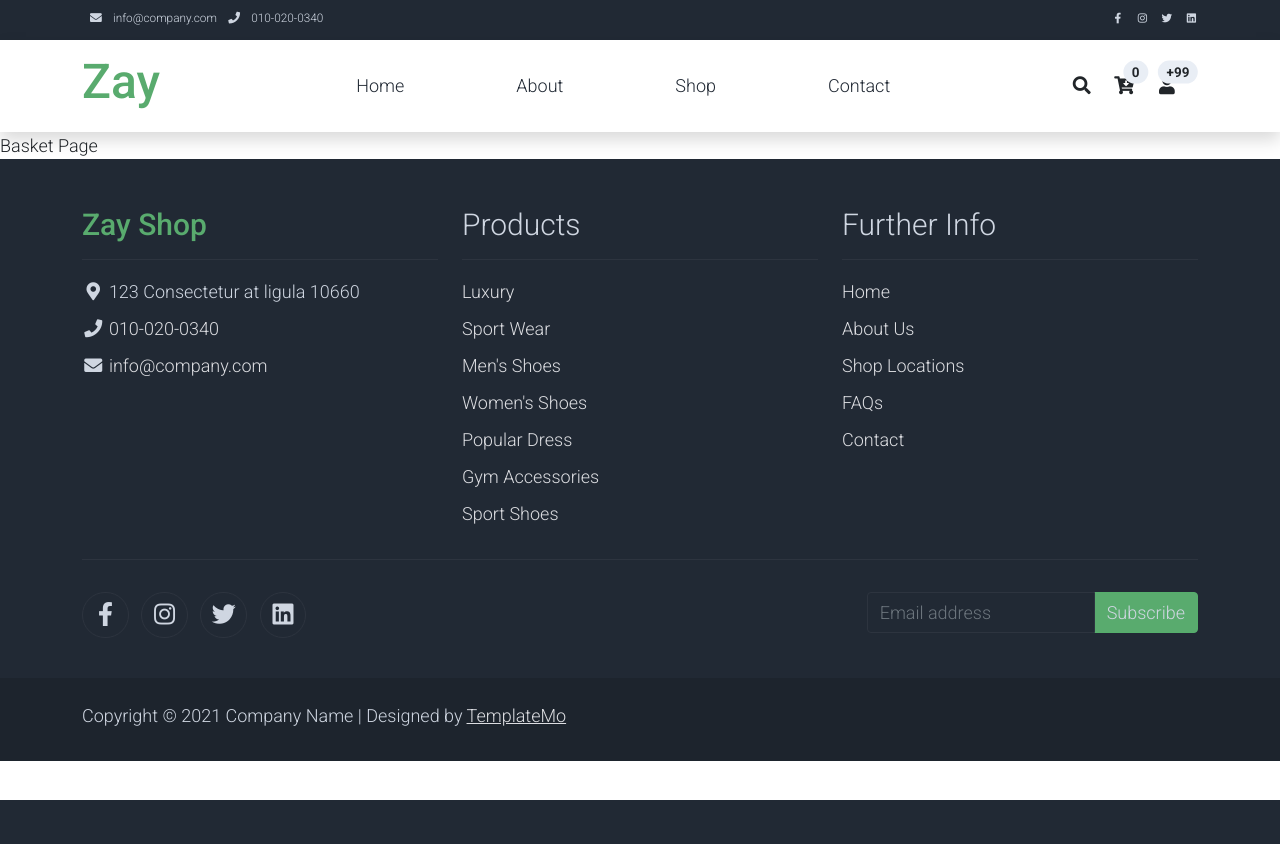
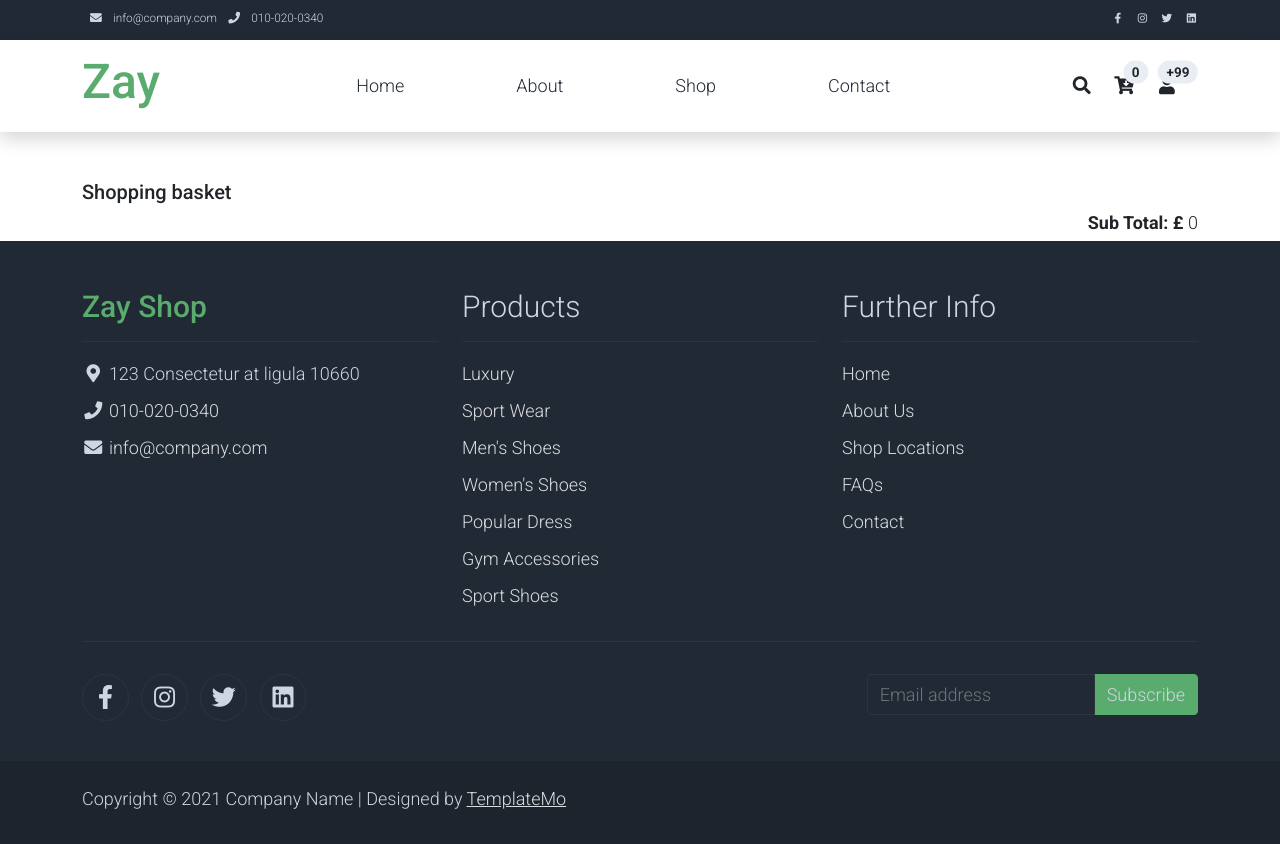
Before and after one commit to heltonteixeira92/ecommerce-store, a Django app: page /basket/ in a window 1280 px wide. Before the commit the page ends 800 px from the top, so only its background shows below. Run offline with Django 4.2, Linux system fonts and the light colour scheme; some libraries are stand-ins or nearby versions.

Commit message:
session data and basket

```diff
--- a/basket/basket.py
+++ b/basket/basket.py
@@ -1,3 +1,6 @@
+from store.models import Product
+from decimal import Decimal
+
 class Basket():
     """
     A base Basket class, providing some default behaviors that
@@ -9,30 +12,46 @@ class Basket():
         basket = self.session.get('skey')
 
         if 'skey' not in request.session:
-            basket = self.session['skey'] = {'number': 1231231}
-
+            basket = self.session['skey'] = {}
         self.basket = basket
-
-    def __add__(self):
-        pass
 
     def add(self, product, product_qty):
         """
         adding and updating the users basket session data
         :param product_qty:
         :param product:
-        :return:
         """
         product_id = product.id
-
-        if product_id not in self.basket:
+        # import ipdb;ipdb.set_trace()
+        if product_id in self.basket:
+            self.basket[product_id]['qty'] = product_qty
+        else:
             self.basket[product_id] = {'price': str(product.price), 'qty': product_qty}
 
         self.session.modified = True
 
+    def __iter__(self):
+        """
+        Collect the product id in the session data to query the database
+        and return products
+        """
+        product_ids = self.basket.keys()
+        products = Product.products.filter(id__in=product_ids)
+        basket = self.basket.copy()
+
+        for product in products:
+            basket[str(product.id)]['product'] = product
+
+        for item in basket.values():
+            item['price'] = Decimal(item['price'])
+            item['total_price'] = item['price'] * item['qty']
+            yield item
+
     def __len__(self):
         """
         Get the basket data and count the qty of items
-        :return:
         """
         return sum(item['qty'] for item in self.basket.values())
+
+    def get_total_price(self):
+        return sum(Decimal(item['price']) * item['qty'] for item in self.basket.values())
--- a/basket/templates/summary.html
+++ b/basket/templates/summary.html
@@ -1,8 +1,65 @@
 {% extends 'base.html' %}
 {% load static %}
 {% block title %}Basket Summary{% endblock %}
+{% block content %}
 
-{% block content %}
-    Basket Page
+    <main class="pt-5">
+        <div class="container">
+            <h1 class="h5">Shopping basket</h1>
+            {% for item in basket %}
+                {% with product=item.product %}
+                    <div data-index="{{ product.id }}" class="row mb-4 border product-item">
+                        <div class="col-md-3 col-lg-2 order-md-first bg-light">
+                            <img class="img-fluid mx-auto d-block" width="120px" alt="Responsive image"
+                                 src="{{ product.image.url }}">
+                        </div>
+                        <div class="col-md-9 col-lg-10 ps-md-3 ps-lg-10">
+                            <a href="{{ product.get_absolute_url }}" class="text-decoration-none text-reset">
+                                <h1 class="h5 pt-2">{{ product.title }}</h1>
+                            </a>
+                            <div class="border">
+                                <div class="col border-bottom">
+                                    <div class="row p-3">
+                                        <div class="col-6">Hardback Book</div>
+                                        <div class="col-6 text-end"><span class="h6 fw-bold">£{{ product.price }}</span>
+                                        </div>
+                                    </div>
+                                </div>
+                                <div class="col">
+                                    <div class="row p-3">
+                                        <div class="col-12">
+                                            <label for="select">Qty</label>
+                                            <select id="select{{ product.id }}">
+                                                <option selected>
+                                                    {{ item.qty }}
+                                                </option>
+                                                <option value="">1</option>
+                                                <option value="">2</option>
+                                                <option value="">3</option>
+                                                <option value="">4</option>
+                                            </select>
+                                            <button type="button" id="update-button" data-index="{{ product.id }}"
+                                                    class="btn btn-outline-secondary btn-sm update-button">
+                                                Update
+                                            </button>
+                                            <button type="button" id="delete-button" data-index="{{ product.id }}"
+                                                    class="btn btn-outline-secondary btn-sm delete-button">
+                                                Delete
+                                            </button>
+                                        </div>
+                                    </div>
+                                </div>
+                            </div>
+                        </div>
+                    </div>
+                {% endwith %}
+            {% endfor %}
+            <div class="col-12 text-end">
+                <div class="h6 fw-bold">Sub Total: £
+                    <div id="subtotal" class="d-inline-flex">{{ basket.get_total_price }}</div>
+                </div>
+            </div>
+        </div>
+    </main>
 
 {% endblock content %}
--- a/basket/views.py
+++ b/basket/views.py
@@ -6,7 +6,8 @@ from .basket import Basket
 
 
 def basket_summary(request):
-    return render(request, 'summary.html')
+    basket = Basket(request)
+    return render(request, 'summary.html', {'basket': basket})
 
 
 def basket_add(request):
--- a/store/templates/base.html
+++ b/store/templates/base.html
@@ -16,7 +16,8 @@
     <link rel="stylesheet" href="{%  static 'assets/css/bootstrap.min.css' %}">
     <link rel="stylesheet" href="{%  static 'assets/css/templatemo.css' %}">
     <link rel="stylesheet" href="{% static 'assets/css/custom.css' %}">
-
+    <!--Jquery-->
+    <script src="https://code.jquery.com/jquery-1.9.1.js"></script>
     <!-- Load fonts style after rendering the layout styles -->
     <link rel="stylesheet" href="https://fonts.googleapis.com/css2?family=Roboto:wght@100;200;300;400;500;700;900&display=swap">
     <link rel="stylesheet" href="{%  static 'assets/css/fontawesome.min.css' %}">
--- a/store/templates/shop-single.html
+++ b/store/templates/shop-single.html
@@ -725,7 +725,7 @@
     <script>
         $(document).on('click', '#add-button', function (e) {
             e.preventDefault();
-            $.ajax({
+             $.ajax({
                 type: 'POST',
                 url: '{% url "basket:basket_add" %}',
                 data: {
```
